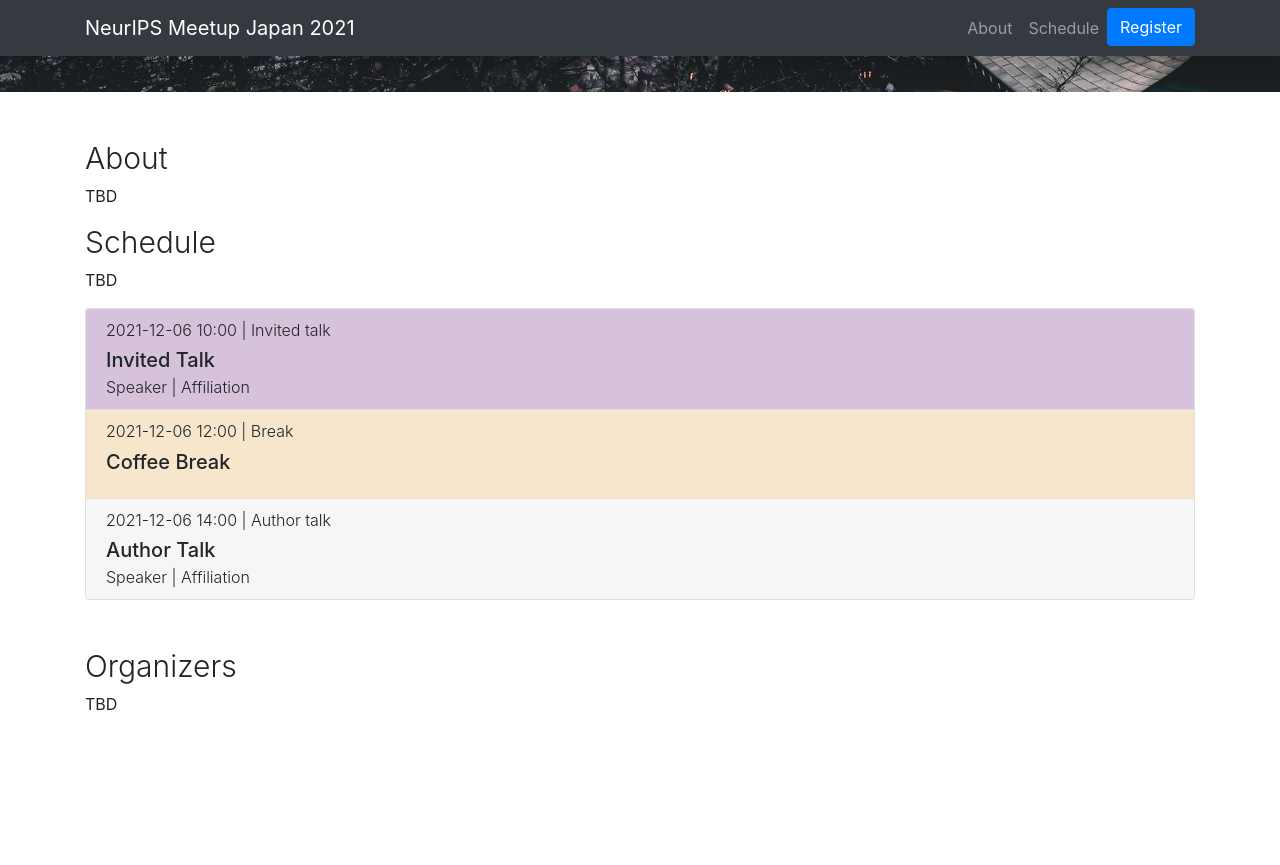
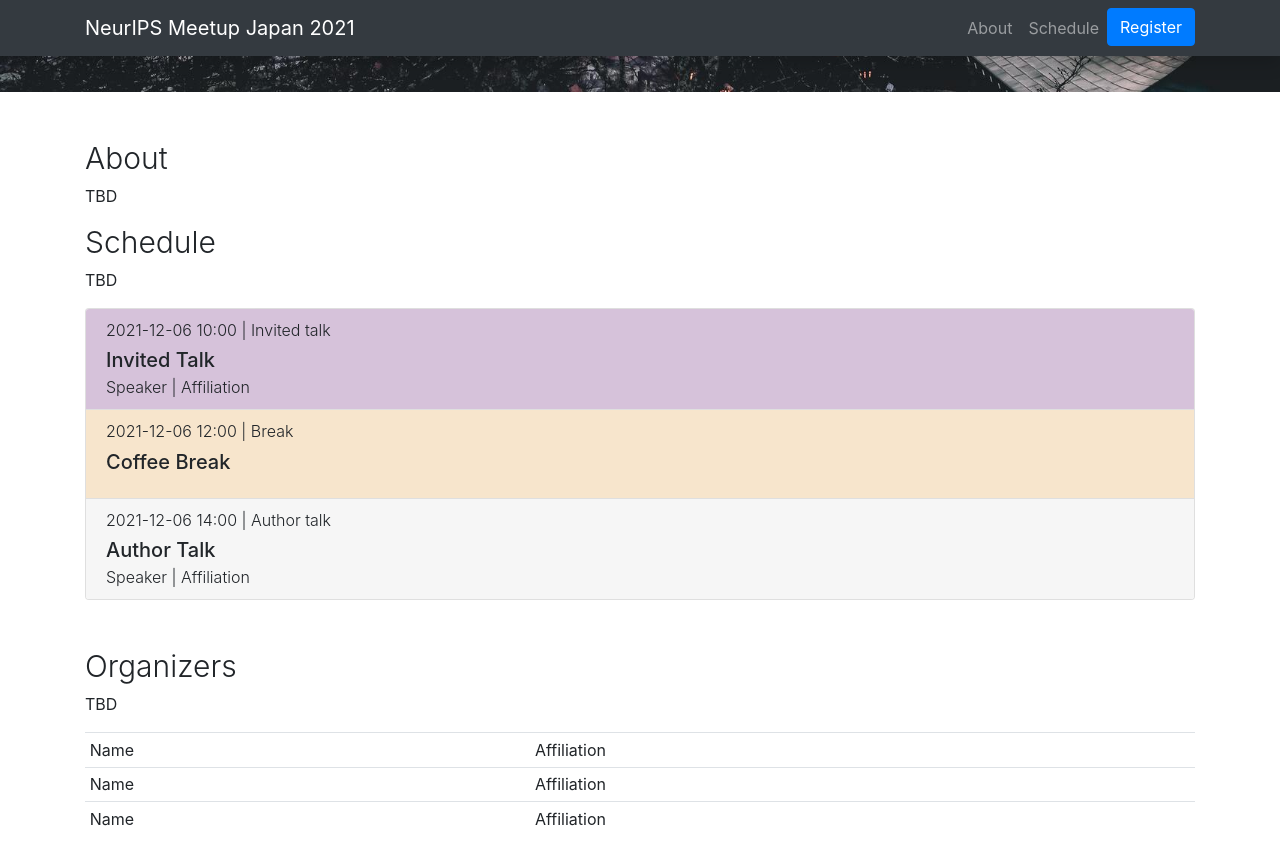
Before and after one commit to NeurIPSMeetupJapan/neuripsmeetupjapan.github.io, a Jekyll site: the page built from index.md, in a window 1280 px wide and 900 px high, scrolled down 808 px. Shown: the top 865 px of the window. Built offline with Jekyll 4.4.1, drawn with Linux system fonts in a browser that asks for light colours; before the commit the page ends 1588 px from its top, so only the background shows below that.

Commit message:
committee

```diff
--- /dev/null
+++ b/_includes/committee.html
@@ -0,0 +1,16 @@
+<table class="table table-sm">
+  <tbody>
+    <tr>
+      <td>Name</td>
+      <td>Affiliation</td>
+    </tr>
+    <tr>
+      <td>Name</td>
+      <td>Affiliation</td>
+    </tr>
+    <tr>
+      <td>Name</td>
+      <td>Affiliation</td>
+    </tr>
+  </tbody>
+</table>
--- a/index.md
+++ b/index.md
@@ -16,3 +16,5 @@
 ## Organizers
 
 TBD
+
+{% include committee.html %}
```
